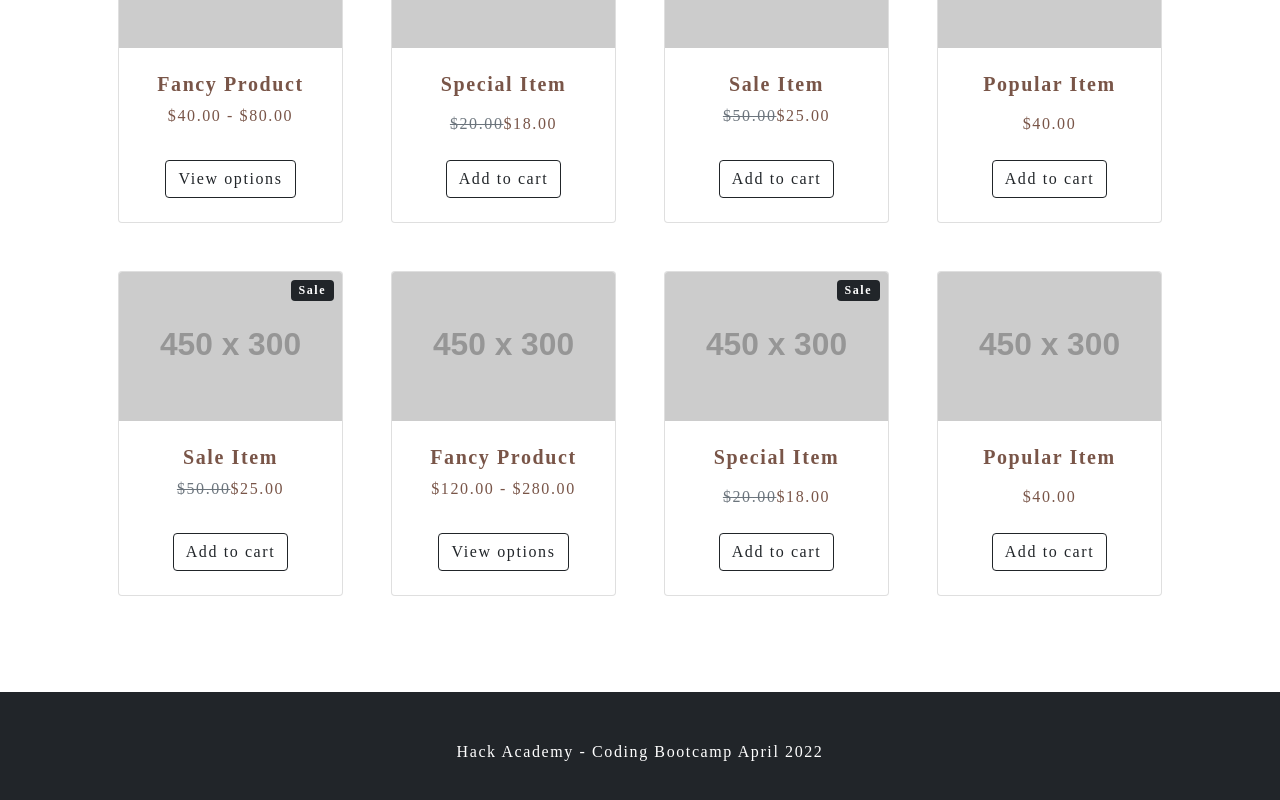
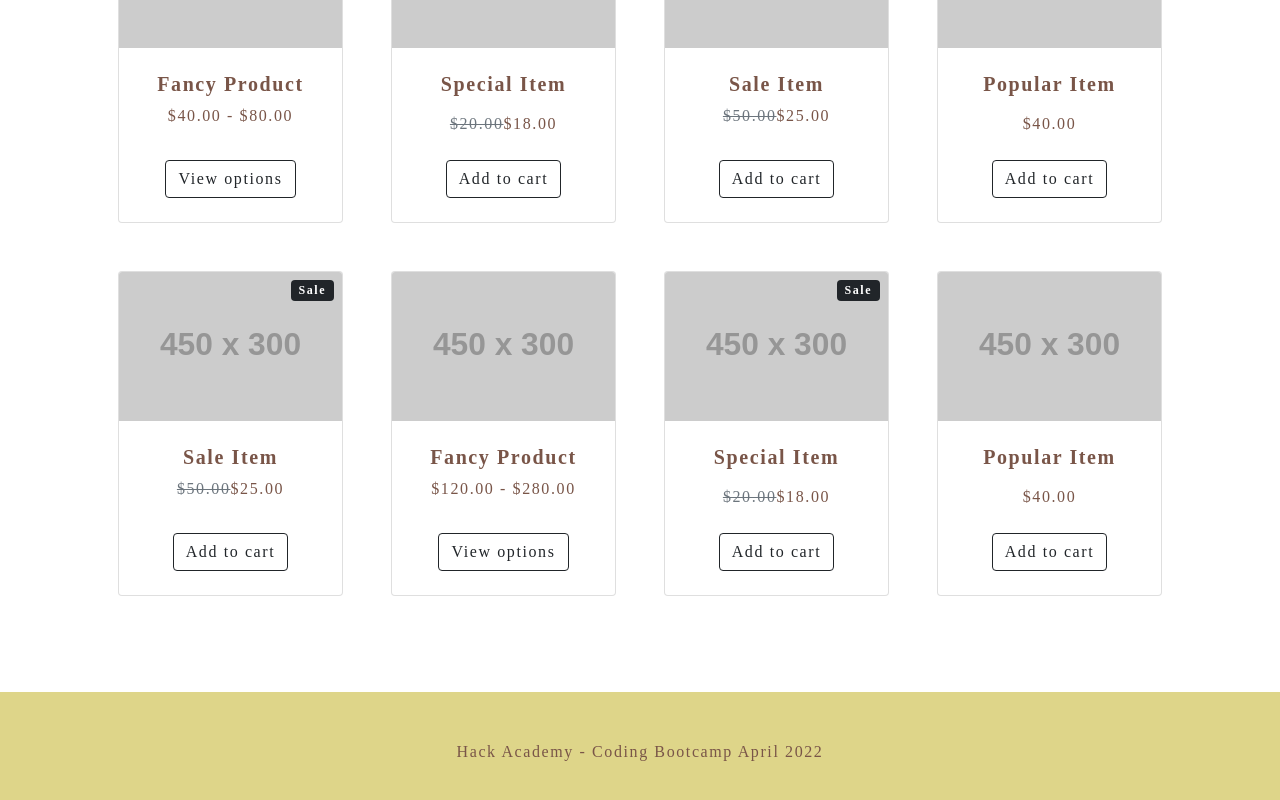
Before and after one commit to Geraraujo/E-commerce-shop-front, a React (Create React App) app: page / in a window 1280 px wide. Shown: the part 521-1321 px from the top of the page. Built offline with nearby package versions, Linux system fonts and the light colour scheme.

Commit message:
footer styles

```diff
--- a/src/App.js
+++ b/src/App.js
@@ -5,7 +5,7 @@ import Checkout from "./pages/Checkout";
 import Home from "./pages/Home";
 import Login from "./pages/Login";
 import Navbar from "./components/Navbar/Navbar";
-import Footer from "./components/Footer";
+import Footer from "./components/Footer/Footer";
 import { Routes, Route } from "react-router-dom";
 import Product from "./pages/Product/Product";
 
--- /dev/null
+++ b/src/components/Footer/Footer.css
@@ -0,0 +1,3 @@
+footer {
+  background-color: #ded589;
+}
--- a/src/components/Footer.jsx
+++ b/src/components/Footer/Footer.jsx
@@ -1,11 +1,12 @@
 import React from "react";
+import "./Footer.css";
 
 function Footer() {
   return (
     <>
-      <footer className="py-5 bg-dark">
+      <footer className="py-5">
         <div className="container">
-          <p className="m-0 text-center text-white">
+          <p className="m-0 text-center">
             Hack Academy - Coding Bootcamp April 2022
           </p>
         </div>
```
